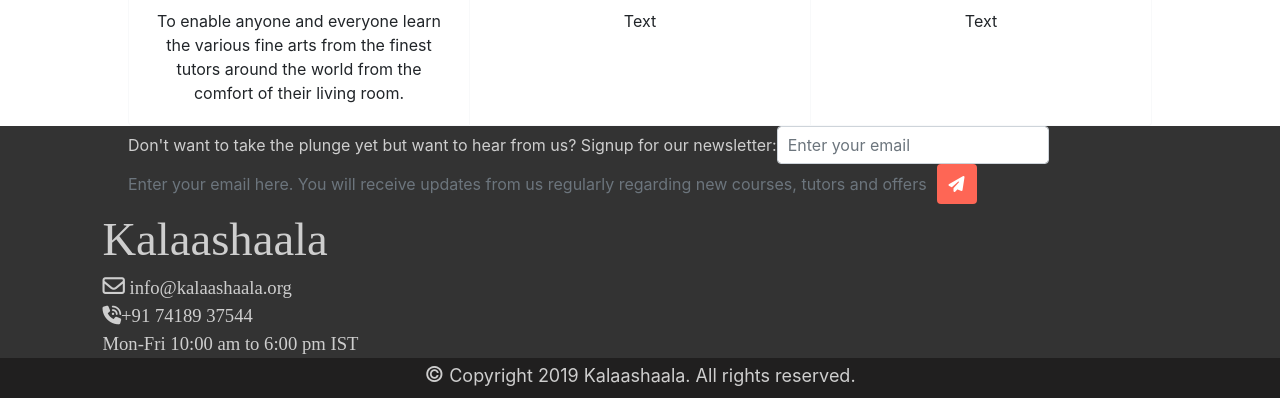
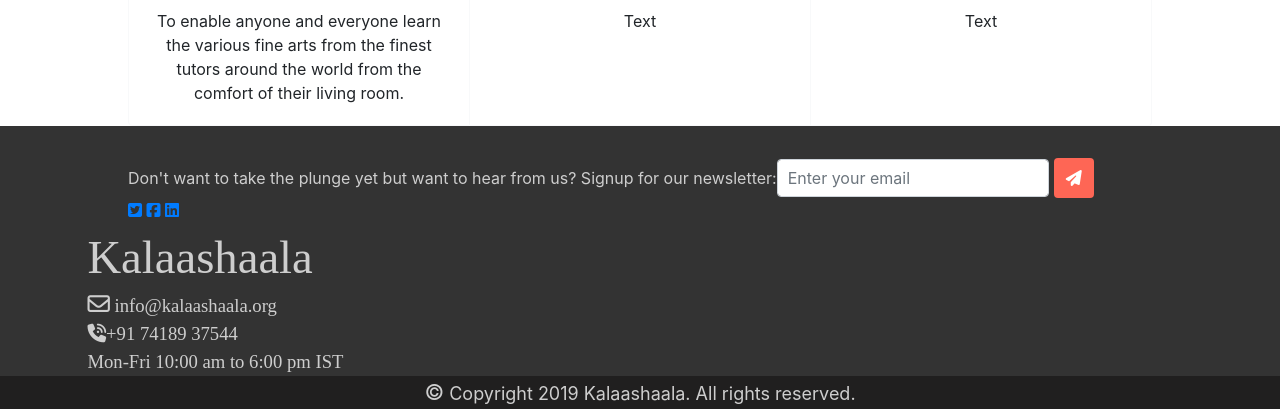
Before and after one commit to Aniganesh/MyMOOC, a plain HTML site: page index.html in a window 1280 px wide. Shown: the part 1032-1441 px from the top of the page. Drawn offline with nearby package versions, Linux system fonts and the light colour scheme; a web font is replaced by a local one.

Commit message:
modified:   custom/custom.css 	modified:   index.html

```diff
--- a/custom/custom.css
+++ b/custom/custom.css
@@ -33,7 +33,7 @@
     height: 500px;
     position: absolute;
     right: 10%;
-    top:20%;
+    top: 20%;
     background: white;
     border: 3px solid lightgray;
     border-radius: 15px;
@@ -87,6 +87,11 @@
     margin-right: auto;
 }
 
+.tooltip .tooltip-inner {
+    background: white;
+    border: 2px dashed lightgray;
+    color: black;
+}
 
 @media only screen and (max-width:720px) {
     .formset {
@@ -102,5 +107,4 @@
     #background {
         display: none;
     }
-
 }
--- a/index.html
+++ b/index.html
@@ -2,7 +2,7 @@
 <html lang="en">
 
 <head>
-    <meta charset="UTF-16">
+    <meta charset="UTF-8">
     <meta name="viewport" content="width=device-width, initial-scale=1.0">
     <meta http-equiv="X-UA-Compatible" content="ie=edge">
     <script src="https://kit.fontawesome.com/2765ee52e5.js"></script>
@@ -188,36 +188,42 @@
         </div>
     </div>
     <footer class="main-footer">
-        <form class="centre">
+        <form class="centre" style="padding-top:4vh;">
             <div class="form-inline">
                 <label for="nl-email">Don't want to take the plunge yet but want to hear from us? Signup for our
                     newsletter:
                 </label>
                 <input style="padding-left:10px;" type="nl-email" name="nl-email" id="nl-email" class="form-control"
-                    placeholder="Enter your email" aria-describedby="helpId-nl-email">
-                <span id="helpId-nl-email" style="left:61.5%" class="text-muted">Enter your email here. You will
-                    receive
-                    updates from us
-                    regularly regarding new courses, tutors and offers</span>
-                <div style="padding-left:10px;"> <button type="submit" class="btn-theme btn-theme-full"
-                        style="width: 40px; height:40px;"><i class="fas fa-paper-plane"></i></button></div>
+                    placeholder="Enter your email" aria-describedby="helpId-nl-email" data-toggle="tooltip"
+                    data-placement="bottom"
+                    title="Enter your email here. You will receive updates from us regularly regarding new courses, tutors and offers">
+                <span id="helpId-nl-email" class="sr-only">Enter your email here. You will
+                    receive updates from us regularly regarding new courses, tutors and offers</span>
+                <div style="padding-left:5px;"> <button type="submit" class="btn-theme btn-theme-full" style="width: 40px; height:40px;"><i
+                            class="fas fa-paper-plane"></i></button>
+                </div>
 
             </div>
 
         </form>
+        <div class="centre" style="margin-left: 10%">
+            <a href=""><i class="fab fa-twitter-square"></i> </a>
+            <a href=""> <i class="fab fa-facebook-square"></i></a>
+            <a href=""> <i class="fab fa-linkedin"></i></a>
+        </div>
         <div class="row centre">
             <div class="centre" style="font-family: 'DM Serif Text', serif; font-size: 35pt">
                 Kalaashaala
-                <div style="font-family:initial; font-size:14pt;"><i style="font-size:larger"
-                        class="far fa-envelope"></i> info@kalaashaala.org<br />
-                    <i class="fas fa-phone-volume"></i>+91 74189 37544<br />Mon-Fri 10:00 am to 6:00 pm IST
+                <div style="font-family:initial; font-size:14pt;">
+                    <i style="font-size:larger" class="far fa-envelope"></i> info@kalaashaala.org<br />
+                    <i class="fas fa-phone-volume"></i>+91 74189 37544<br />
+                    Mon-Fri 10:00 am to 6:00 pm IST
                 </div>
 
             </div>
-            <div class="row"></div>
 
         </div>
-        <div class="text-center" style="background: #201f1f;height: 40px; font-size:18px;">
+        <div class="text-center" style="background: #201f1f;height: max-content; font-size:18px;">
             <span style="font-size:larger">©</span> Copyright 2019 Kalaashaala. All rights reserved.
         </div>
     </footer>
```
